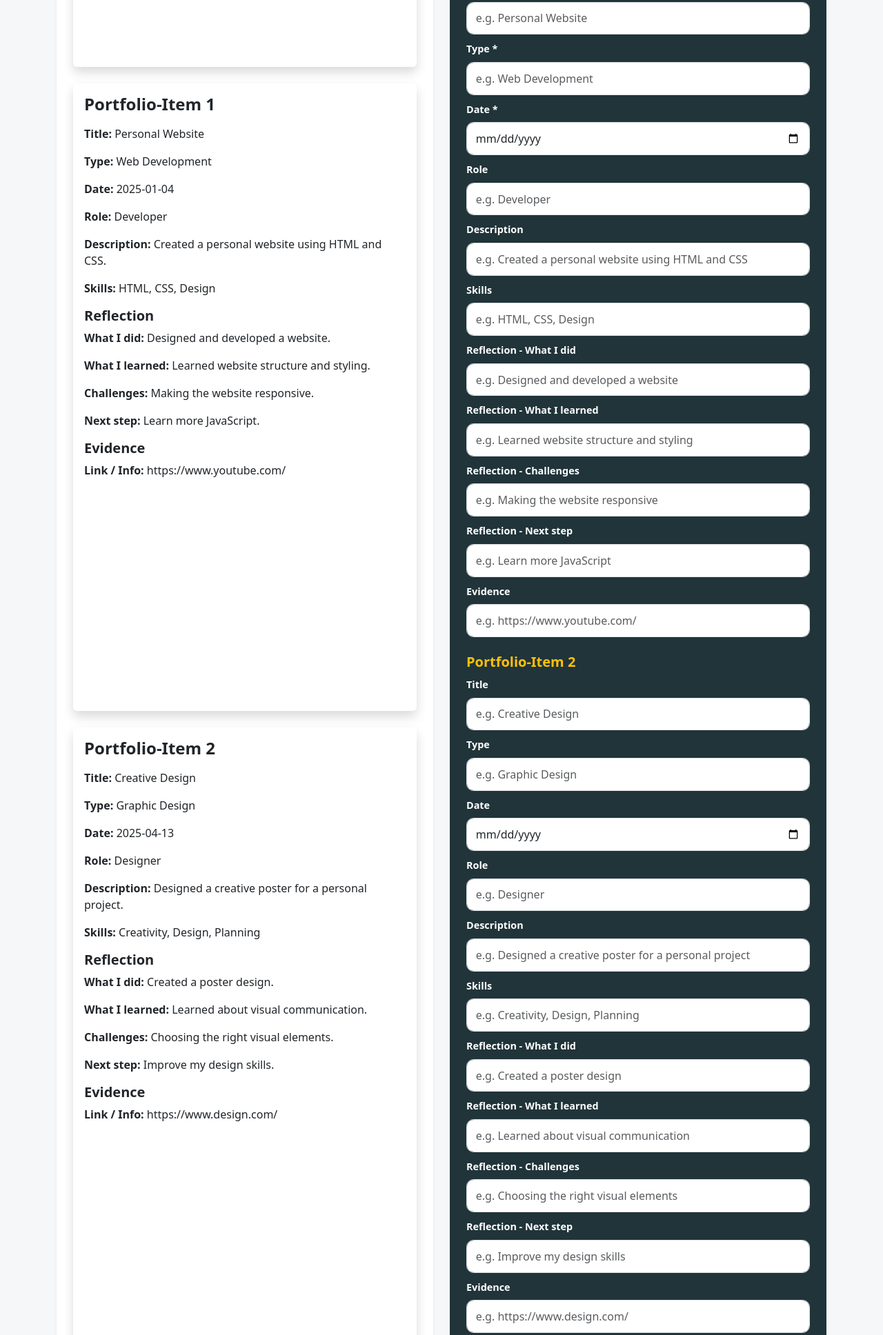
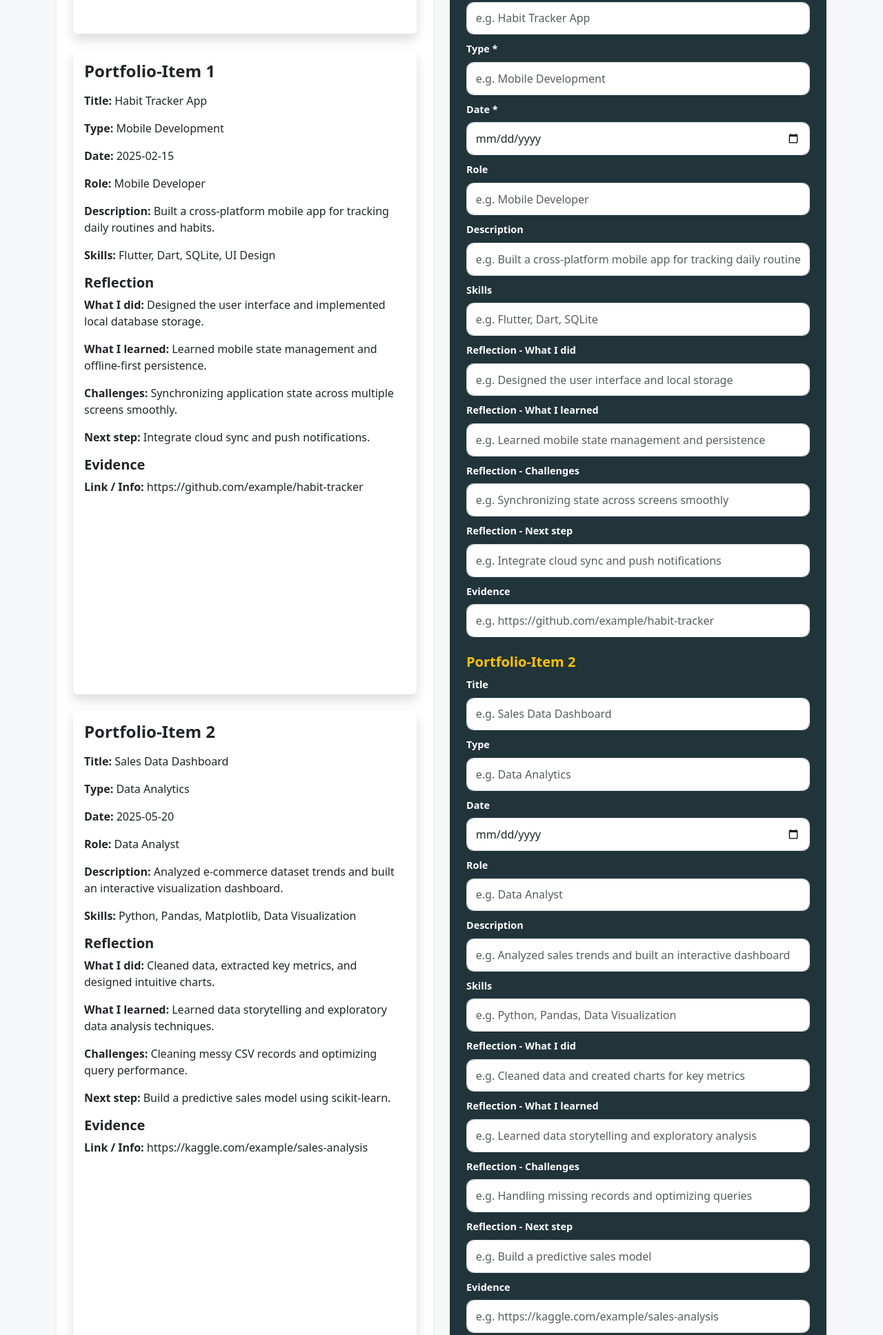
Before and after one commit to SIriwat-Hinkret/Wep-Create-Portfolio, a plain HTML site: page index.html in a window 1280 px wide. Shown: the part 3525-5461 px from the top of the page at 69% size. Drawn offline with nearby package versions, Linux system fonts and the light colour scheme.

Commit message:
Update Profile 2 sample data and placeholders

```diff
--- a/index.html
+++ b/index.html
@@ -189,50 +189,50 @@
                     <!-- Card-body ใบที่ 1: ข้อมูลผู้ใช้ -->
                     <div class="card-body rounded shadow mb-4" id="card-user-2">
                         <h4 class="fw-bold mb-3">User Profile</h4>
-                        <p><strong>Display Name:</strong> <span class="fs-5 fw-bold" id="portfolio-name2">Alex Morgan</span></p>
-                        <p><strong>What I enjoy:</strong> <span id="portfolio-enjoy2">I enjoy designing websites, exploring technology, and creating things that help people.</span></p>
-                        <p><strong>What I've tried:</strong> <span id="portfolio-tried2">I have tried HTML, CSS, JavaScript and designing simple web applications.</span></p>
-                        <p class="mb-0"><strong>What I'm curious about:</strong> <span id="portfolio-curious2">I am curious about UI/UX design, artificial intelligence and interactive web development.</span></p>
+                        <p><strong>Display Name:</strong> <span class="fs-5 fw-bold" id="portfolio-name2">Jordan Lee</span></p>
+                        <p><strong>What I enjoy:</strong> <span id="portfolio-enjoy2">I enjoy analyzing data, developing mobile applications, and solving real-world problems.</span></p>
+                        <p><strong>What I've tried:</strong> <span id="portfolio-tried2">I have tried Python, Flutter, SQL, and creating interactive dashboards.</span></p>
+                        <p class="mb-0"><strong>What I'm curious about:</strong> <span id="portfolio-curious2">I am curious about machine learning, cloud architecture, and data engineering.</span></p>
                     </div>
 
                     <!-- Card-body ใบที่ 2: Portfolio-Item 1 -->
                     <div class="card-body rounded shadow mb-4" id="card-item2-1">
                         <h4 class="fw-bold mb-3">Portfolio-Item 1</h4>
-                        <p><strong>Title:</strong> <span id="portfolio-title2-1">Personal Website</span></p>
-                        <p><strong>Type:</strong> <span id="portfolio-type2-1">Web Development</span></p>
-                        <p><strong>Date:</strong> <span id="portfolio-date2-1">2025-01-04</span></p>
-                        <p><strong>Role:</strong> <span id="portfolio-role2-1">Developer</span></p>
-                        <p><strong>Description:</strong> <span id="portfolio-desc2-1">Created a personal website using HTML and CSS.</span></p>
-                        <p><strong>Skills:</strong> <span id="portfolio-skill2-1">HTML, CSS, Design</span></p>
+                        <p><strong>Title:</strong> <span id="portfolio-title2-1">Habit Tracker App</span></p>
+                        <p><strong>Type:</strong> <span id="portfolio-type2-1">Mobile Development</span></p>
+                        <p><strong>Date:</strong> <span id="portfolio-date2-1">2025-02-15</span></p>
+                        <p><strong>Role:</strong> <span id="portfolio-role2-1">Mobile Developer</span></p>
+                        <p><strong>Description:</strong> <span id="portfolio-desc2-1">Built a cross-platform mobile app for tracking daily routines and habits.</span></p>
+                        <p><strong>Skills:</strong> <span id="portfolio-skill2-1">Flutter, Dart, SQLite, UI Design</span></p>
 
                         <h5 class="fw-bold mt-3">Reflection</h5>
-                        <p><strong>What I did:</strong> <span id="portfolio-wid2-1">Designed and developed a website.</span></p>
-                        <p><strong>What I learned:</strong> <span id="portfolio-wil2-1">Learned website structure and styling.</span></p>
-                        <p><strong>Challenges:</strong> <span id="portfolio-chin2-1">Making the website responsive.</span></p>
-                        <p><strong>Next step:</strong> <span id="portfolio-nexts2-1">Learn more JavaScript.</span></p>
+                        <p><strong>What I did:</strong> <span id="portfolio-wid2-1">Designed the user interface and implemented local database storage.</span></p>
+                        <p><strong>What I learned:</strong> <span id="portfolio-wil2-1">Learned mobile state management and offline-first persistence.</span></p>
+                        <p><strong>Challenges:</strong> <span id="portfolio-chin2-1">Synchronizing application state across multiple screens smoothly.</span></p>
+                        <p><strong>Next step:</strong> <span id="portfolio-nexts2-1">Integrate cloud sync and push notifications.</span></p>
 
                         <h5 class="fw-bold mt-3">Evidence</h5>
-                        <p class="mb-0"><strong>Link / Info:</strong> <span id="portfolio-evid2-1">https://www.youtube.com/</span></p>
+                        <p class="mb-0"><strong>Link / Info:</strong> <span id="portfolio-evid2-1">https://github.com/example/habit-tracker</span></p>
                     </div>
 
                     <!-- Card-body ใบที่ 3: Portfolio-Item 2 -->
                     <div class="card-body rounded shadow" id="card-item2-2">
                         <h4 class="fw-bold mb-3">Portfolio-Item 2</h4>
-                        <p><strong>Title:</strong> <span id="portfolio-title2-2">Creative Design</span></p>
-                        <p><strong>Type:</strong> <span id="portfolio-type2-2">Graphic Design</span></p>
-                        <p><strong>Date:</strong> <span id="portfolio-date2-2">2025-04-13</span></p>
-                        <p><strong>Role:</strong> <span id="portfolio-role2-2">Designer</span></p>
-                        <p><strong>Description:</strong> <span id="portfolio-desc2-2">Designed a creative poster for a personal project.</span></p>
-                        <p><strong>Skills:</strong> <span id="portfolio-skill2-2">Creativity, Design, Planning</span></p>
+                        <p><strong>Title:</strong> <span id="portfolio-title2-2">Sales Data Dashboard</span></p>
+                        <p><strong>Type:</strong> <span id="portfolio-type2-2">Data Analytics</span></p>
+                        <p><strong>Date:</strong> <span id="portfolio-date2-2">2025-05-20</span></p>
+                        <p><strong>Role:</strong> <span id="portfolio-role2-2">Data Analyst</span></p>
+                        <p><strong>Description:</strong> <span id="portfolio-desc2-2">Analyzed e-commerce dataset trends and built an interactive visualization dashboard.</span></p>
+                        <p><strong>Skills:</strong> <span id="portfolio-skill2-2">Python, Pandas, Matplotlib, Data Visualization</span></p>
 
                         <h5 class="fw-bold mt-3">Reflection</h5>
-                        <p><strong>What I did:</strong> <span id="portfolio-wid2-2">Created a poster design.</span></p>
-                        <p><strong>What I learned:</strong> <span id="portfolio-wil2-2">Learned about visual communication.</span></p>
-                        <p><strong>Challenges:</strong> <span id="portfolio-chin2-2">Choosing the right visual elements.</span></p>
-                        <p><strong>Next step:</strong> <span id="portfolio-nexts2-2">Improve my design skills.</span></p>
+                        <p><strong>What I did:</strong> <span id="portfolio-wid2-2">Cleaned data, extracted key metrics, and designed intuitive charts.</span></p>
+                        <p><strong>What I learned:</strong> <span id="portfolio-wil2-2">Learned data storytelling and exploratory data analysis techniques.</span></p>
+                        <p><strong>Challenges:</strong> <span id="portfolio-chin2-2">Cleaning messy CSV records and optimizing query performance.</span></p>
+                        <p><strong>Next step:</strong> <span id="portfolio-nexts2-2">Build a predictive sales model using scikit-learn.</span></p>
 
                         <h5 class="fw-bold mt-3">Evidence</h5>
-                        <p class="mb-0"><strong>Link / Info:</strong> <span id="portfolio-evid2-2">https://www.design.com/</span></p>
+                        <p class="mb-0"><strong>Link / Info:</strong> <span id="portfolio-evid2-2">https://kaggle.com/example/sales-analysis</span></p>
                     </div>
 
                     <p class="small text-muted mb-0 mt-3">Your portfolio updates in this browser. Saved portfolios return after refresh.</p>
@@ -250,86 +250,86 @@
                         <!-- 1. ข้อมูลผู้ใช้ -->
                         <h5 class="fw-bold mb-2 text-warning">User Info</h5>
                         <label class="form-label" for="displayName2">Display Name *</label>
-                        <input class="form-control mb-2" id="displayName2" required maxlength="80" placeholder="e.g. Alex Morgan">
+                        <input class="form-control mb-2" id="displayName2" required maxlength="80" placeholder="e.g. Jordan Lee">
 
                         <label class="form-label" for="enjoy2">What I enjoy</label>
-                        <input class="form-control mb-2" id="enjoy2" placeholder="e.g. I enjoy designing websites and exploring technology">
+                        <input class="form-control mb-2" id="enjoy2" placeholder="e.g. I enjoy analyzing data and developing mobile applications">
 
                         <label class="form-label" for="tried2">What I've tried</label>
-                        <input class="form-control mb-2" id="tried2" placeholder="e.g. I have tried HTML, CSS, and JavaScript">
+                        <input class="form-control mb-2" id="tried2" placeholder="e.g. I have tried Python, Flutter, and SQL">
 
                         <label class="form-label" for="curious2">What I'm curious about</label>
-                        <input class="form-control mb-3" id="curious2" placeholder="e.g. UI/UX design and artificial intelligence">
+                        <input class="form-control mb-3" id="curious2" placeholder="e.g. Machine learning and cloud computing">
 
                         <!-- 2. กรอกข้อมูล Portfolio-Item 1 -->
                         <h5 class="fw-bold mb-2 mt-4 text-warning">Portfolio-Item 1</h5>
                         <label class="form-label" for="title2-1">Title *</label>
-                        <input class="form-control mb-2" id="title2-1" placeholder="e.g. Personal Website" required>
+                        <input class="form-control mb-2" id="title2-1" placeholder="e.g. Habit Tracker App" required>
 
                         <label class="form-label" for="type2-1">Type *</label>
-                        <input class="form-control mb-2" id="type2-1" placeholder="e.g. Web Development" required>
+                        <input class="form-control mb-2" id="type2-1" placeholder="e.g. Mobile Development" required>
 
                         <label class="form-label" for="date2-1">Date *</label>
                         <input class="form-control mb-2" id="date2-1" type="date" required>
 
                         <label class="form-label" for="role2-1">Role</label>
-                        <input class="form-control mb-2" id="role2-1" placeholder="e.g. Developer">
+                        <input class="form-control mb-2" id="role2-1" placeholder="e.g. Mobile Developer">
 
                         <label class="form-label" for="desc2-1">Description</label>
-                        <input class="form-control mb-2" id="desc2-1" placeholder="e.g. Created a personal website using HTML and CSS">
+                        <input class="form-control mb-2" id="desc2-1" placeholder="e.g. Built a cross-platform mobile app for tracking daily routines">
 
                         <label class="form-label" for="skill2-1">Skills</label>
-                        <input class="form-control mb-2" id="skill2-1" placeholder="e.g. HTML, CSS, Design">
+                        <input class="form-control mb-2" id="skill2-1" placeholder="e.g. Flutter, Dart, SQLite">
 
                         <label class="form-label" for="wid2-1">Reflection - What I did</label>
-                        <input class="form-control mb-2" id="wid2-1" placeholder="e.g. Designed and developed a website">
+                        <input class="form-control mb-2" id="wid2-1" placeholder="e.g. Designed the user interface and local storage">
 
                         <label class="form-label" for="wil2-1">Reflection - What I learned</label>
-                        <input class="form-control mb-2" id="wil2-1" placeholder="e.g. Learned website structure and styling">
+                        <input class="form-control mb-2" id="wil2-1" placeholder="e.g. Learned mobile state management and persistence">
 
                         <label class="form-label" for="chin2-1">Reflection - Challenges</label>
-                        <input class="form-control mb-2" id="chin2-1" placeholder="e.g. Making the website responsive">
+                        <input class="form-control mb-2" id="chin2-1" placeholder="e.g. Synchronizing state across screens smoothly">
 
                         <label class="form-label" for="nexts2-1">Reflection - Next step</label>
-                        <input class="form-control mb-2" id="nexts2-1" placeholder="e.g. Learn more JavaScript">
+                        <input class="form-control mb-2" id="nexts2-1" placeholder="e.g. Integrate cloud sync and push notifications">
 
                         <label class="form-label" for="evid2-1">Evidence</label>
-                        <input class="form-control mb-3" id="evid2-1" type="url" placeholder="e.g. https://www.youtube.com/">
+                        <input class="form-control mb-3" id="evid2-1" type="url" placeholder="e.g. https://github.com/example/habit-tracker">
 
                         <!-- 3. กรอกข้อมูล Portfolio-Item 2 -->
                         <h5 class="fw-bold mb-2 mt-4 text-warning">Portfolio-Item 2</h5>
                         <label class="form-label" for="title2-2">Title</label>
-                        <input class="form-control mb-2" id="title2-2" placeholder="e.g. Creative Design">
+                        <input class="form-control mb-2" id="title2-2" placeholder="e.g. Sales Data Dashboard">
 
                         <label class="form-label" for="type2-2">Type</label>
-                        <input class="form-control mb-2" id="type2-2" placeholder="e.g. Graphic Design">
+                        <input class="form-control mb-2" id="type2-2" placeholder="e.g. Data Analytics">
 
                         <label class="form-label" for="date2-2">Date</label>
                         <input class="form-control mb-2" id="date2-2" type="date">
 
                         <label class="form-label" for="role2-2">Role</label>
-                        <input class="form-control mb-2" id="role2-2" placeholder="e.g. Designer">
+                        <input class="form-control mb-2" id="role2-2" placeholder="e.g. Data Analyst">
 
                         <label class="form-label" for="desc2-2">Description</label>
-                        <input class="form-control mb-2" id="desc2-2" placeholder="e.g. Designed a creative poster for a personal project">
+                        <input class="form-control mb-2" id="desc2-2" placeholder="e.g. Analyzed sales trends and built an interactive dashboard">
 
                         <label class="form-label" for="skill2-2">Skills</label>
-                        <input class="form-control mb-2" id="skill2-2" placeholder="e.g. Creativity, Design, Planning">
+                        <input class="form-control mb-2" id="skill2-2" placeholder="e.g. Python, Pandas, Data Visualization">
 
                         <label class="form-label" for="wid2-2">Reflection - What I did</label>
-                        <input class="form-control mb-2" id="wid2-2" placeholder="e.g. Created a poster design">
+                        <input class="form-control mb-2" id="wid2-2" placeholder="e.g. Cleaned data and created charts for key metrics">
 
                         <label class="form-label" for="wil2-2">Reflection - What I learned</label>
-                        <input class="form-control mb-2" id="wil2-2" placeholder="e.g. Learned about visual communication">
+                        <input class="form-control mb-2" id="wil2-2" placeholder="e.g. Learned data storytelling and exploratory analysis">
 
                         <label class="form-label" for="chin2-2">Reflection - Challenges</label>
-                        <input class="form-control mb-2" id="chin2-2" placeholder="e.g. Choosing the right visual elements">
+                        <input class="form-control mb-2" id="chin2-2" placeholder="e.g. Handling missing records and optimizing queries">
 
                         <label class="form-label" for="nexts2-2">Reflection - Next step</label>
-                        <input class="form-control mb-2" id="nexts2-2" placeholder="e.g. Improve my design skills">
+                        <input class="form-control mb-2" id="nexts2-2" placeholder="e.g. Build a predictive sales model">
 
                         <label class="form-label" for="evid2-2">Evidence</label>
-                        <input class="form-control mb-3" id="evid2-2" type="url" placeholder="e.g. https://www.design.com/">
+                        <input class="form-control mb-3" id="evid2-2" type="url" placeholder="e.g. https://kaggle.com/example/sales-analysis">
 
                         <button type="submit" class="btn btn-success w-100 mt-3">Create portfolio</button>
                     </form>
```
